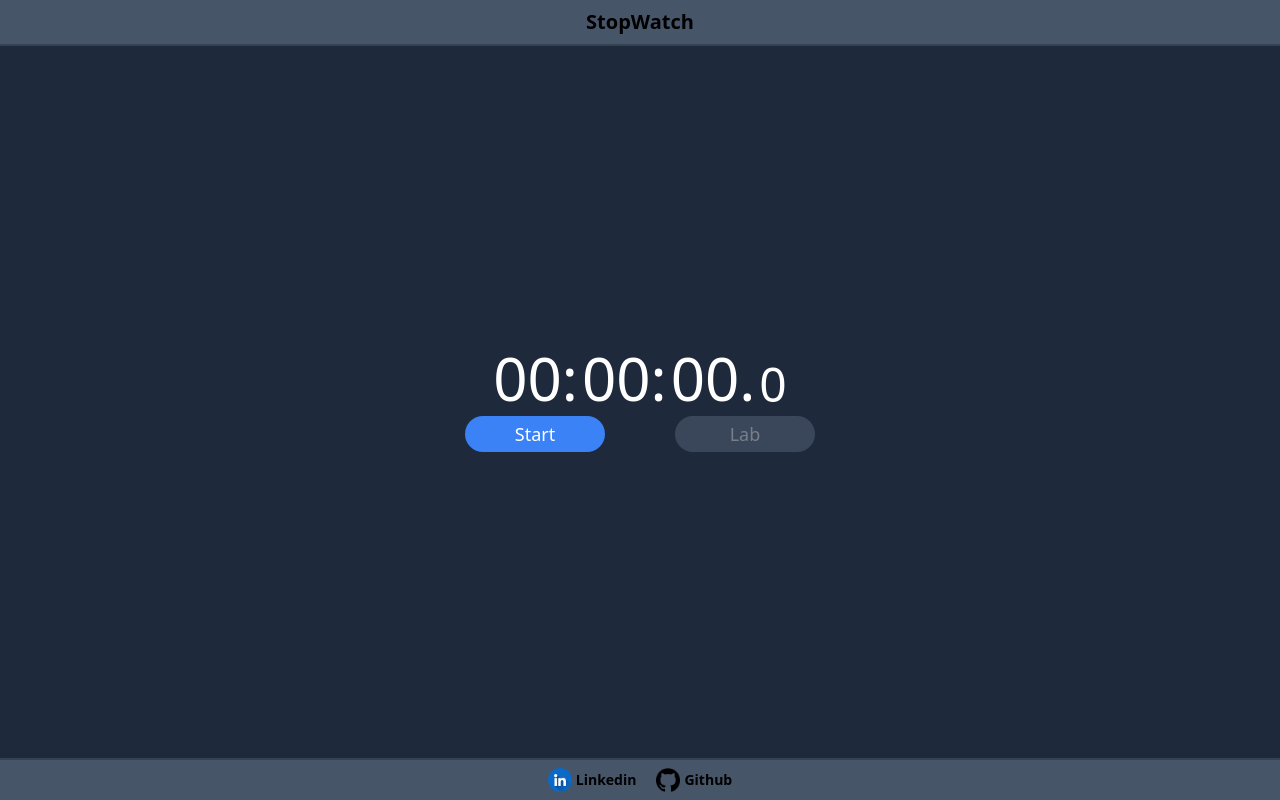
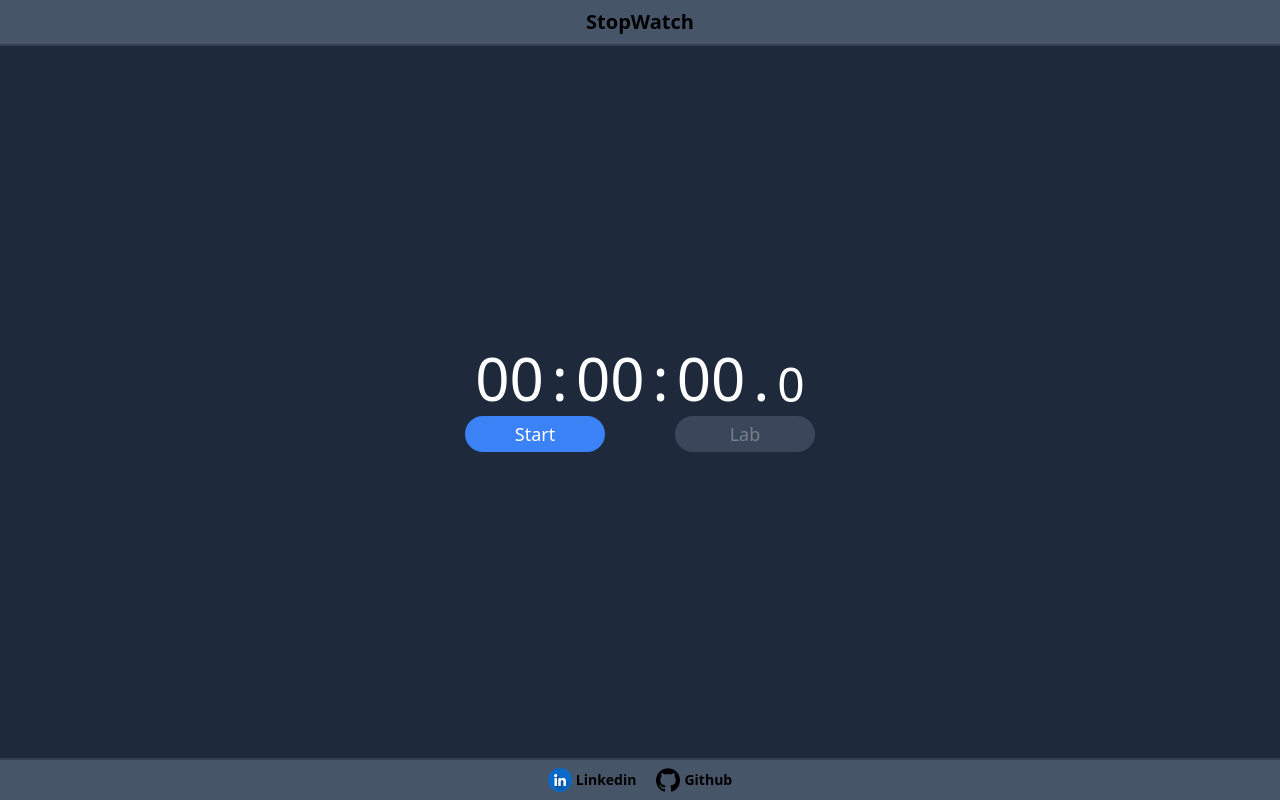
Before and after one commit to Mobin-Karam/stopwatch, a React (Vite) app: page / in a window 1280 px wide. Built offline with nearby package versions, Linux system fonts and the light colour scheme.

Commit message:
fix : fix readme file step 1 : add image of app

```diff
--- a/src/App.tsx
+++ b/src/App.tsx
@@ -1,4 +1,4 @@
-import Layout from "./components/Layout";
+import Layout from "./Layout";
 import StopWatch from "./components/StopWatch";
 import "./index.css";
 
--- a/src/components/Layout/index.tsx
+++ b/src/Layout/index.tsx
@@ -1,6 +1,7 @@
 import { PropsWithChildren } from "react";
-import Footer from "../Footer";
-import Header from "../Header";
+import Header from "../components/Header";
+import Footer from "../components/Footer";
+
 
 interface LayoutProps extends PropsWithChildren<object> {
   // Other props specific to your component
--- /dev/null
+++ b/src/components/Lab/index.tsx
@@ -0,0 +1,11 @@
+const Lab = () => {
+  return (
+    <>
+      <div className="">
+        <div className=""></div>
+      </div>
+    </>
+  );
+};
+
+export default Lab;
--- a/src/components/StopWatch/index.tsx
+++ b/src/components/StopWatch/index.tsx
@@ -69,21 +69,54 @@ const StopWatch = memo(() => {
 
   return (
     <div className="flex flex-col">
-      <div className="flex flex-row mb-2 items-end justify-center gap-1">
-        <span className="text-white text-6xl font-thin">{hours}:</span>
-        <span className="text-white text-6xl font-thin">{minutes}:</span>
+      <div className="flex flex-row mb-2 items-end justify-center gap-2 w-[350px]">
         <span
           className={
-            isRunning
-              ? `text-blue-400 text-6xl font-thin`
-              : `text-white text-6xl font-thin`
+            !isRunning
+              ? `text-white text-6xl font-thin`
+              : isPause
+              ? `text-white text-6xl font-thin`
+              : Number(hours) === 0
+              ? `text-white text-6xl font-thin`
+              : `text-blue-400 text-6xl font-thin`
           }
         >
-          {second}.
+          {hours}
         </span>
+        <span className="text-6xl text-white font-thin">:</span>
         <span
           className={
-            isRunning ? `text-blue-400 text-5xl` : `text-white text-5xl`
+            !isRunning
+              ? `text-white text-6xl font-thin`
+              : isPause
+              ? `text-white text-6xl font-thin`
+              : Number(minutes) === 0
+              ? `text-white text-6xl font-thin`
+              : `text-blue-400 text-6xl font-thin`
+          }
+        >
+          {minutes}
+        </span>
+        <span className="text-6xl text-white font-thin">:</span>
+        <span
+          className={
+            !isRunning
+              ? `text-white text-6xl font-thin`
+              : isPause
+              ? `text-white text-6xl font-thin`
+              : `text-blue-400 text-6xl font-thin`
+          }
+        >
+          {second}
+        </span>
+        <span className="text-6xl text-white font-thin">.</span>
+        <span
+          className={
+            !isRunning
+              ? `text-white text-5xl`
+              : isPause
+              ? `text-white text-5xl`
+              : `text-blue-400 text-5xl`
           }
         >
           {milisec}
```
Also changed, not shown: src/assets/images/stopwatch-demo.png (added), 1 other file (tests, documents, lock files or other folders).
